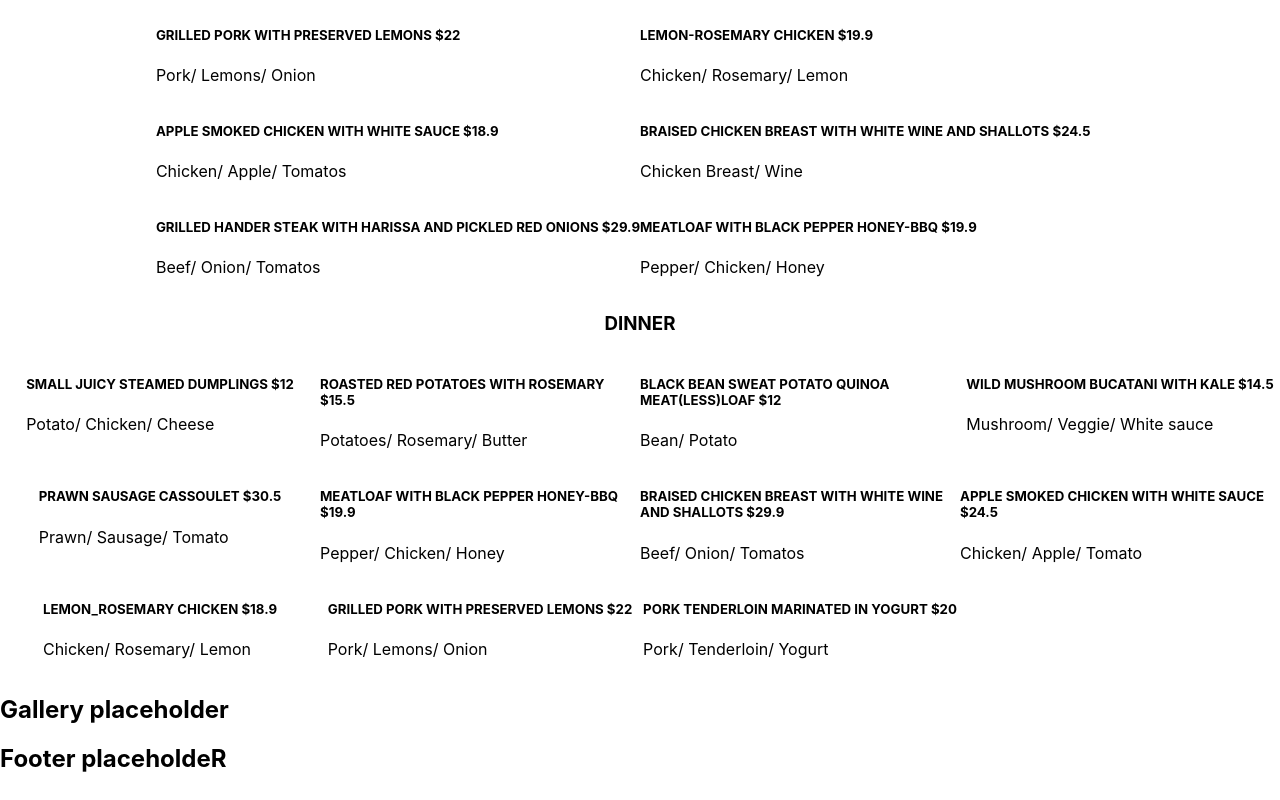
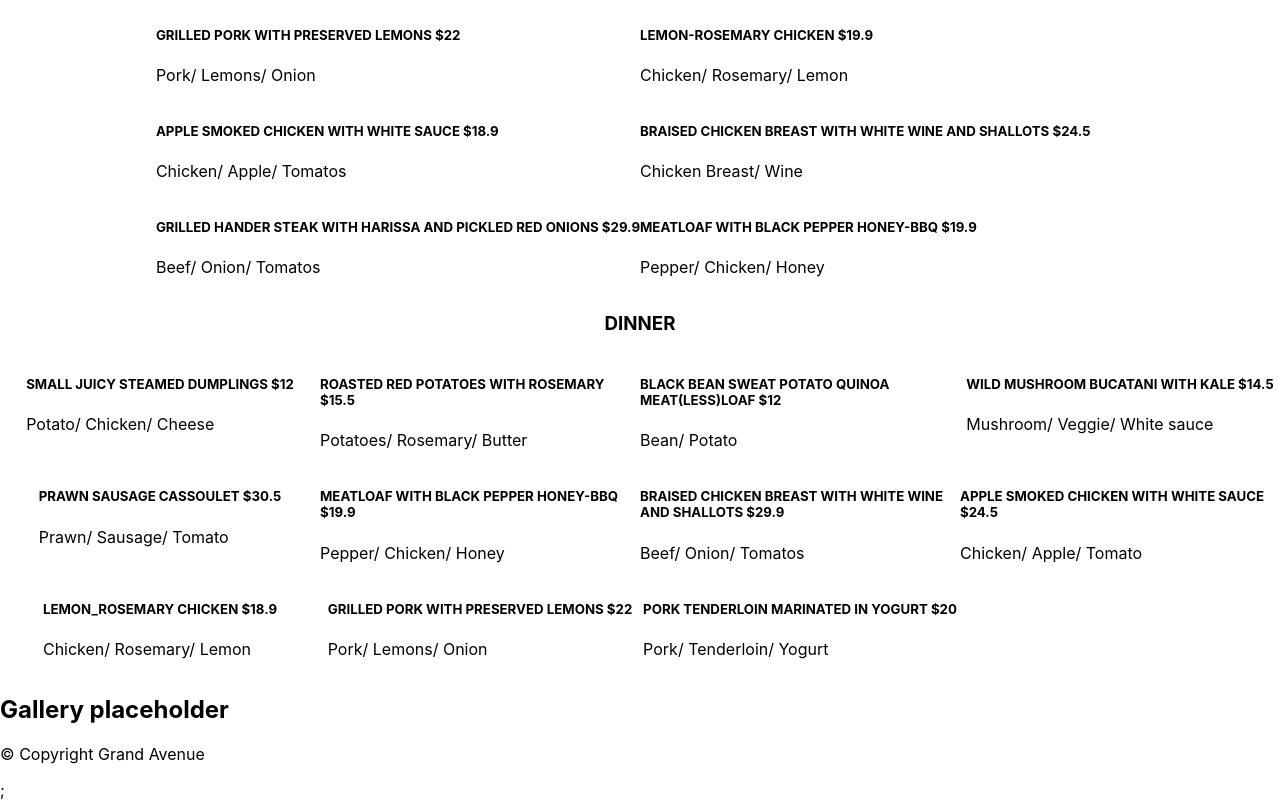
Before and after one commit to GretaSepulveda/Infinite-scroll-menu, a React (Create React App) app: page / in a window 1280 px wide. Shown: the part 584-1384 px from the top of the page. Built offline with nearby package versions, Linux system fonts and the light colour scheme.

Commit message:
fixed footer

```diff
--- a/src/Components/Footer/Footer.js
+++ b/src/Components/Footer/Footer.js
@@ -1,14 +1,12 @@
 import React from "react";
 import "./Footer.css";
 
-<div>
-  <p>© Copyright Grand Avenue</p>
-</div>;
-
 export default function Footer() {
   return (
-    <div>
-      <h2>Footer placeholdeR</h2>
+    <div ClassName="Footer-Container">
+      <div>
+        <p>© Copyright Grand Avenue</p>
+      </div>;
     </div>
   );
 }
```
